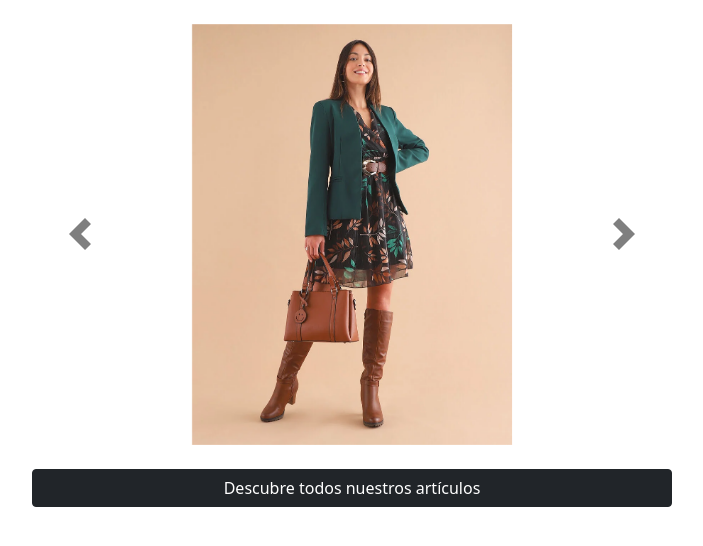
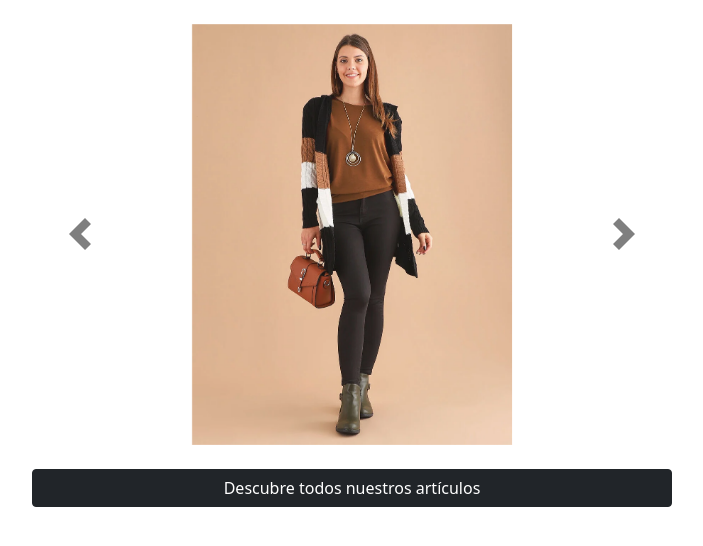
Before and after one commit to crisnomo/crisnomo_blog, a Python web app: template templates/index.html in a window 1280 px wide. Shown: the part 176-722 px from the top of the page, without its empty margins (288-991 px from the left). Run offline with Jinja, Linux system fonts and the light colour scheme; the template is opened without the code that fills it, so the values that code supplies are empty.

Commit message:
ultimos retoques

```diff
--- a/templates/index.html
+++ b/templates/index.html
@@ -51,13 +51,31 @@
   <div id="carouselExampleControls" class="carousel slide w-50 mx-auto d-block" data-bs-ride="carousel">
     <div class="carousel-inner mx-auto d-block">
       <div class="carousel-item active">
-        <img src="/static/look_10310-8.webp" class="d-block w-50 mx-auto" alt="/static/">
+        <img src="/static/look_10187-8.webp" class="d-block w-50 mx-auto" alt="/static/">
       </div>
       <div class="carousel-item">
         <img src="/static/look_10234-8.webp" class="d-block w-50 mx-auto" alt="/static/">
       </div>
       <div class="carousel-item">
         <img src="/static/look_10310-8.webp" class="d-block w-50 mx-auto" alt="/static/">
+      </div>
+      <div class="carousel-item">
+        <img src="/static/look_10347-8.webp" class="d-block w-50 mx-auto" alt="/static/">
+      </div>
+      <div class="carousel-item">
+        <img src="/static/look_10368-8.webp" class="d-block w-50 mx-auto" alt="/static/">
+      </div>
+      <div class="carousel-item">
+        <img src="/static/look_10389-8.webp" class="d-block w-50 mx-auto" alt="/static/">
+      </div>
+      <div class="carousel-item">
+        <img src="/static/look_10444-8.webp" class="d-block w-50 mx-auto" alt="/static/">
+      </div>
+      <div class="carousel-item">
+        <img src="/static/look_10461-8.webp" class="d-block w-50 mx-auto" alt="/static/">
+      </div>
+      <div class="carousel-item">
+        <img src="/static/look_10244-8.webp" class="d-block w-50 mx-auto" alt="/static/">
       </div>
     </div>
     <button class="carousel-control-prev" type="button" data-bs-target="#carouselExampleControls" data-bs-slide="prev">
```
Also changed, not shown: tests/select.sql (deleted, +0 -2 lines), static/look_10244-8.webp (added).
